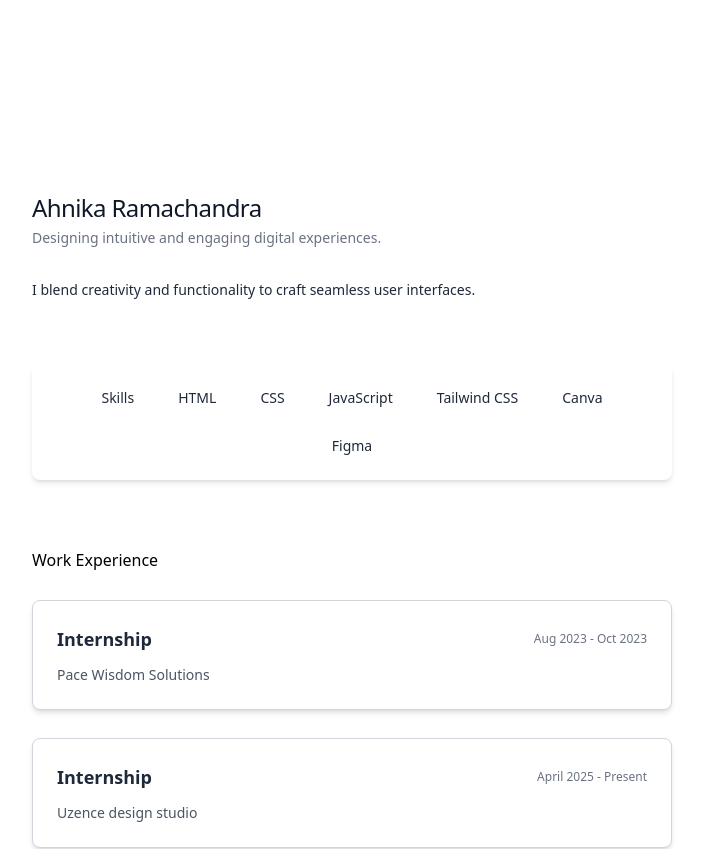
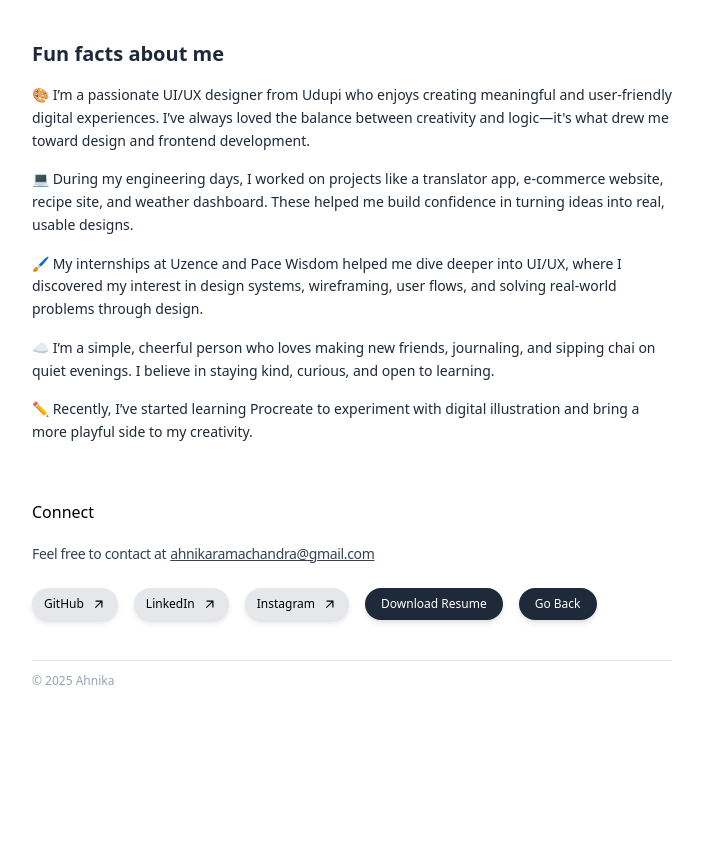
Before and after one commit to AhnikaRamachandra/AHNIKARAMACHANDRA, a React (Vite) app: page /about in a window 1280 px wide. Shown: the top 849 px of the page, without its empty margins (288-991 px from the left). After the commit the page ends 800 px from the top, so only its background shows below. Built offline with nearby package versions, Linux system fonts and the light colour scheme.

Commit message:
about me

```diff
--- a/src/App.jsx
+++ b/src/App.jsx
@@ -2,41 +2,42 @@ import { Routes, Route, useLocation } from "react-router-dom";
 import Navbar from "./components/Navbar";
 import Project from "./components/Project";
 import Figma1 from "./components/Figma1";
-import Figma2 from './components/Figma2'
+import Figma2 from './components/Figma2';
 import Cards from "./components/Cards";
-import Experience from "./components/Experience";
 import Contact from "./components/Contact";
 import Footer from "./components/Footer";
-
+import AboutMe from "./components/AboutMe";
 
 function App() {
   const location = useLocation();
 
-
-  const isFigmaPage = ["/figma1","/Beatflow"].includes(location.pathname);
+  const isFigmaPage = ["/figma1", "/Beatflow"].includes(location.pathname);
+  const isAboutPage = location.pathname === "/about";
 
   return (
     <>
-
-    {isFigmaPage ? (
-        // Render Figma pages without the layout wrapper
+      {isFigmaPage ? (
+        // Figma pages only
         <Routes>
           <Route path="/figma1" element={<Figma1 />} />
           <Route path="/Beatflow" element={<Figma2 />} />
-
         </Routes>
       ) : (
-        // Default layout for all other pages
-        <div className="flex justify-center items-center h-screen">
-          <div className="md:ml-0 ml-3 md:mr-0 mr-3 md:w-[50%] h-full">
-            <Navbar />
+        <div className="flex justify-center items-start min-h-screen">
+          <div className="md:ml-0 ml-3 md:mr-0 mr-3 md:w-[50%] w-full">
+
+            {!isAboutPage && <Navbar />}
             <Routes>
               <Route path="/" element={<Project />} />
+              <Route path="/about" element={<AboutMe />} />
             </Routes>
-            <Cards />
-            <Experience />
-            <Contact />
-            <Footer />
+            {!isAboutPage && (
+              <>
+
+                <Contact />
+                <Footer />
+              </>
+            )}
           </div>
         </div>
       )}
--- /dev/null
+++ b/src/components/AboutMe.jsx
@@ -0,0 +1,50 @@
+import { useNavigate } from "react-router-dom";
+
+import Contact from "./Contact";
+import Footer from "./Footer";
+
+function AboutMe() {
+  const navigate = useNavigate();
+
+  return (
+    <div className="mt-10">
+      <div className="text-sm text-gray-800 leading-relaxed space-y-4">
+        <h2 className="text-xl font-semibold mb-4">Fun facts about me</h2>
+
+        <p>
+          🎨 I’m a passionate UI/UX designer from Udupi who enjoys
+          creating meaningful and user-friendly digital experiences.
+          I’ve always loved the balance between creativity and logic—it's what
+          drew me toward design and frontend development.
+        </p>
+
+        <p>
+          💻 During my engineering days, I worked on projects like a translator app,
+          e-commerce website, recipe site, and weather dashboard. These helped me build
+          confidence in turning ideas into real, usable designs.
+        </p>
+
+        <p>
+          🖌️ My internships at Uzence and Pace Wisdom helped me dive deeper into UI/UX,
+          where I discovered my interest in design systems, wireframing, user flows, and solving
+          real-world problems through design.
+        </p>
+
+        <p>
+          ☁️ I’m a simple, cheerful person who loves making new friends, journaling,
+          and sipping chai on quiet evenings. I believe in staying kind, curious,
+          and open to learning.
+        </p>
+<p>
+  ✏️ Recently, I’ve started learning Procreate to experiment with digital illustration and bring a more playful side to my creativity.</p>
+      </div>
+
+
+
+      <Contact />
+      <Footer />
+    </div>
+  );
+}
+
+export default AboutMe;
--- a/src/components/Contact.jsx
+++ b/src/components/Contact.jsx
@@ -1,20 +1,25 @@
 import { MdArrowOutward } from "react-icons/md";
 import { motion } from "framer-motion";
+import { useLocation, useNavigate } from "react-router-dom";
 
 function Contact() {
+  const location = useLocation();
+  const navigate = useNavigate();
+  const onAboutPage = location.pathname === "/about";
+
   return (
-    <div className="mt-14 ">
-      <h1 className=" mb-5">Connect</h1>
+    <div className="mt-14">
+      <h1 className="mb-5">Connect</h1>
       <p className="text-sm text-gray-700 tracking-tight">
         Feel free to contact at
         <span className="underline ml-1">ahnikaramachandra@gmail.com</span>
       </p>
+
       <div className="flex flex-wrap justify-start mt-6 gap-4">
         {[
           { name: "GitHub", link: "https://github.com/AhnikaRamachandra" },
           { name: "LinkedIn", link: "https://www.linkedin.com/in/ahnika9" },
           { name: "Instagram", link: "https://www.instagram.com/ahnikaramachandra/" },
-
         ].map((item, index) => (
           <motion.a
             key={index}
@@ -28,6 +33,7 @@ function Contact() {
             {item.name} <MdArrowOutward className="text-sm" />
           </motion.a>
         ))}
+
         <motion.a
           href="Ahnika.pdf"
           download
@@ -37,6 +43,15 @@ function Contact() {
         >
           Download Resume
         </motion.a>
+
+        <motion.button
+          onClick={() => navigate(onAboutPage ? "/" : "/about")}
+          className="px-4 py-2 bg-gray-800 text-white text-xs rounded-2xl shadow-md hover:shadow-lg hover:bg-blue-500 transition-all"
+          whileHover={{ scale: 1.05 }}
+          whileTap={{ scale: 0.95 }}
+        >
+          {onAboutPage ? "Go Back" : "More About Me"}
+        </motion.button>
       </div>
     </div>
   );
--- a/src/components/Project.jsx
+++ b/src/components/Project.jsx
@@ -5,7 +5,7 @@ import { Link } from "react-router-dom";
 
 function Project() {
   return (
-    <div className="grid mt-20 grid-cols-1 gap-4 sm:grid-cols-2 md:grid-cols-2 lg:grid-cols-2">
+    <div className="grid mt-20 grid-cols-1 gap-16 sm:grid-cols-2 md:grid-cols-2 lg:grid-cols-2">
       {PROJECTS.map((project, index) => (
         <div key={index} className="max-w-sm rounded-lg shadow-lg p-4 bg-white">
           {/* Render video or image */}
--- /dev/null
+++ b/src/components/Work.jsx
@@ -0,0 +1,11 @@
+import React from 'react'
+
+function work() {
+  return (
+    <div>
+     its work
+    </div>
+  )
+}
+
+export default work
```
